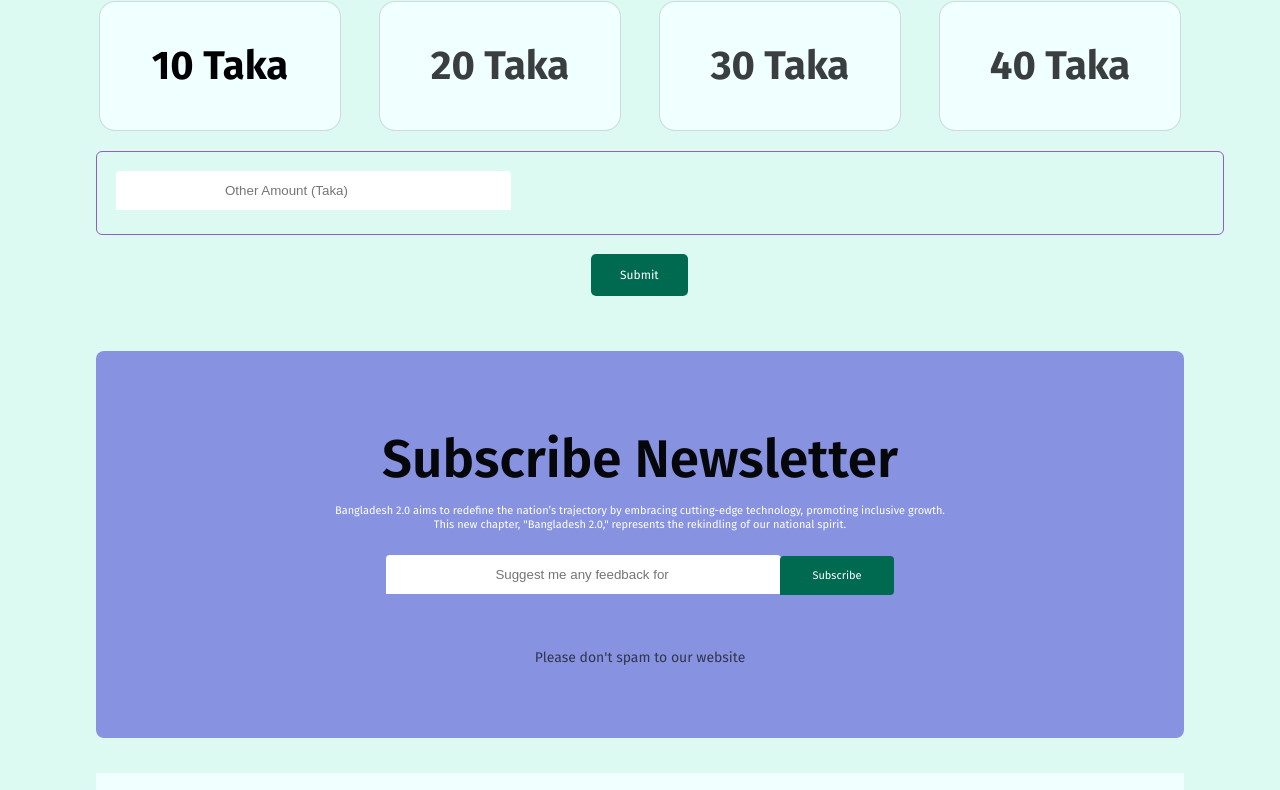
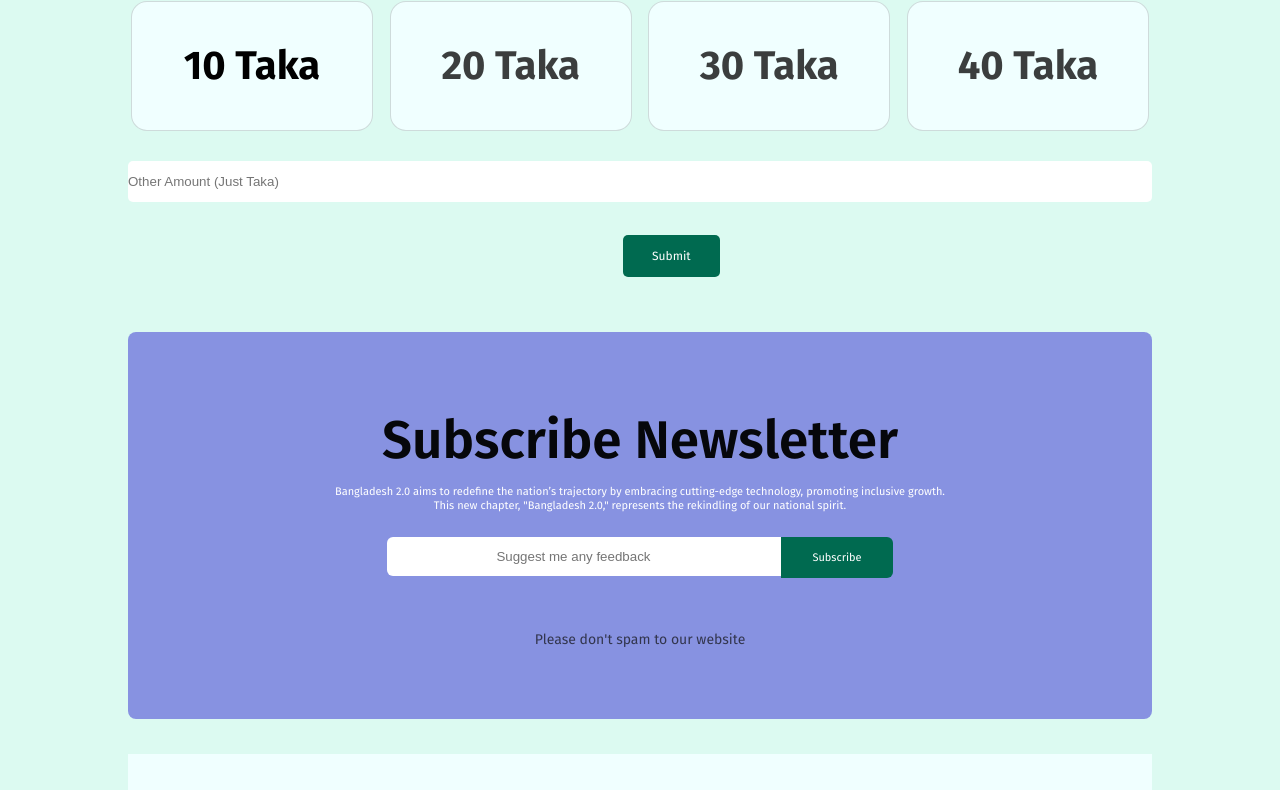
Before and after one commit to ahassh1/assignment-1, a plain HTML site: page index.html in a window 1280 px wide. Shown: the part 2884-3674 px from the top of the page. Drawn offline with Linux system fonts and the light colour scheme.

Commit message:
footer section part two done

```diff
--- a/index.html
+++ b/index.html
@@ -305,13 +305,17 @@
             </div>
 
         </div>
-        <form action="">
-            <div class="inp">
-                <input type="text" placeholder="Other Amount (Taka)">
-            </div>
-        </form>
-        <div class="container_btn"></div>
-        <button class="taka_btn">Submit</button>
+
+
+        <form class="tk_form">
+            <input type="text" placeholder="Other Amount (Just Taka)">
+       </form>
+
+        <div>
+            <button class="taka_btn">Submit</button>
+        </div>
+
+
 
 
     </section>
@@ -329,8 +333,12 @@
                 Bangladesh 2.0 aims to redefine the nation’s trajectory by embracing cutting-edge technology, promoting inclusive growth. <br> This new chapter, "Bangladesh 2.0," represents the rekindling of our national spirit.
 
                </p>
-            <input type="text" placeholder="Suggest me any feedback for me">
-            <button class="footer_btn">Subscribe</button></div>
+               <form class="taka_form"></form>
+                <input type="text" placeholder="Suggest me any feedback">
+
+              <button class="footer_btn">Subscribe</button>
+            </form>
+        </div>
             <p class="footer_advice">Please don't spam to our website</p>
        </div>
        </div>
@@ -340,9 +348,11 @@
         <p class="foot_content">
            Zen-G's Bangladesh ; & copyright
         </p>
-       <div footer_img> <img src="./assets/facebook.png" alt="">
+       <div footer_img>
+         <img src="./assets/facebook.png" alt="">
         <img src="./assets/instagram.png" alt="">
-        <img src="./assets/x.png" alt=""></div>
+        <img src="./assets/x.png" alt="">
+    </div>
  </div>
 
 
--- a/style.css
+++ b/style.css
@@ -11,7 +11,7 @@
     margin: 0;
 }
 .device_width{
-    width: 85%;
+    width: 80%;
     background-color: rgb(220, 250, 241);
     margin: 0 auto;
 }
@@ -680,13 +680,14 @@ line-height: 48px;
     border: none;
 }
 
-.inp{
+
+.tk_form input{
+
     width: 100%;
-    padding: 10px 19px;
-    border-radius: 6px;
-    border: 1px solid rgb(147, 92, 198);
+    padding: 13px 0;
+    border: none;
+    border-radius: 5px;
     margin-top: 10px;
-    box-shadow: 2 px ;
 }
 .taka_btn{
     font-family: Fira Sans;
@@ -729,9 +730,8 @@ line-height: 48px;
     font-family: Fira Sans;
   color: white;
   margin: 13px 1px;
+}
 
-
-}
 .footer_head{
     color: rgba(0, 0, 0, 0.952);
     margin-top: 36px;
@@ -742,14 +742,12 @@ line-height: 48px;
     margin: 0 auto;
     text-align: center;
     padding: 40px;
-    /* justify-content: center; */
-    /* align-items: center; */
+
 }
 .footer_head{
     font-family: Fira Sans;
     font-size: 53px;
     font-weight: 600;
-    /* line-height: 1%; */
 
 }
 .footer_pra{
@@ -759,21 +757,15 @@ line-height: 48px;
 }
 input{
     padding: 12px 109px;
-    border-radius: 4px 4px 0 0;
+    border-radius: 6px 0 0 6px;
     margin-top: 9px;
     box-shadow: 1px ;
     border: none;
     margin-bottom: 14px;
+
 }
-.footer_advice{
-    color: rgba(14, 14, 14, 0.7);
-    font-family: Fira Sans;
-    font-size: 14px;
-    font-weight: 400;
-    line-height: 19px;
-    letter-spacing: 0%;
-    text-align: center;
-}
+
+
 
 .footer_btn{
     font-family: Fira Sans;
@@ -785,11 +777,22 @@ input{
     color: rgb(255, 255, 255);
     background-color:rgb(0, 106, 80) ;
     border: none;
-    padding: 13px 32px;
-    border-radius: 4px 4px 4px 0;
+    padding: 14px 31px;
+    border-radius: 0 6px 6px 0;
     margin-top: 11px;
     margin-left: -5px;
 }
+
+.footer_advice{
+    color: rgba(14, 14, 14, 0.7);
+    font-family: Fira Sans;
+    font-size: 14px;
+    font-weight: 400;
+    line-height: 19px;
+    letter-spacing: 0%;
+    text-align: center;
+}
+
 .footer_btn:hover{
     background-color: red;
     color: rgb(255, 255, 255);
@@ -816,6 +819,3 @@ input{
     width: 100%;
 
 }
-.footer_img{
-    margin: -2px -6x;
-}
```
